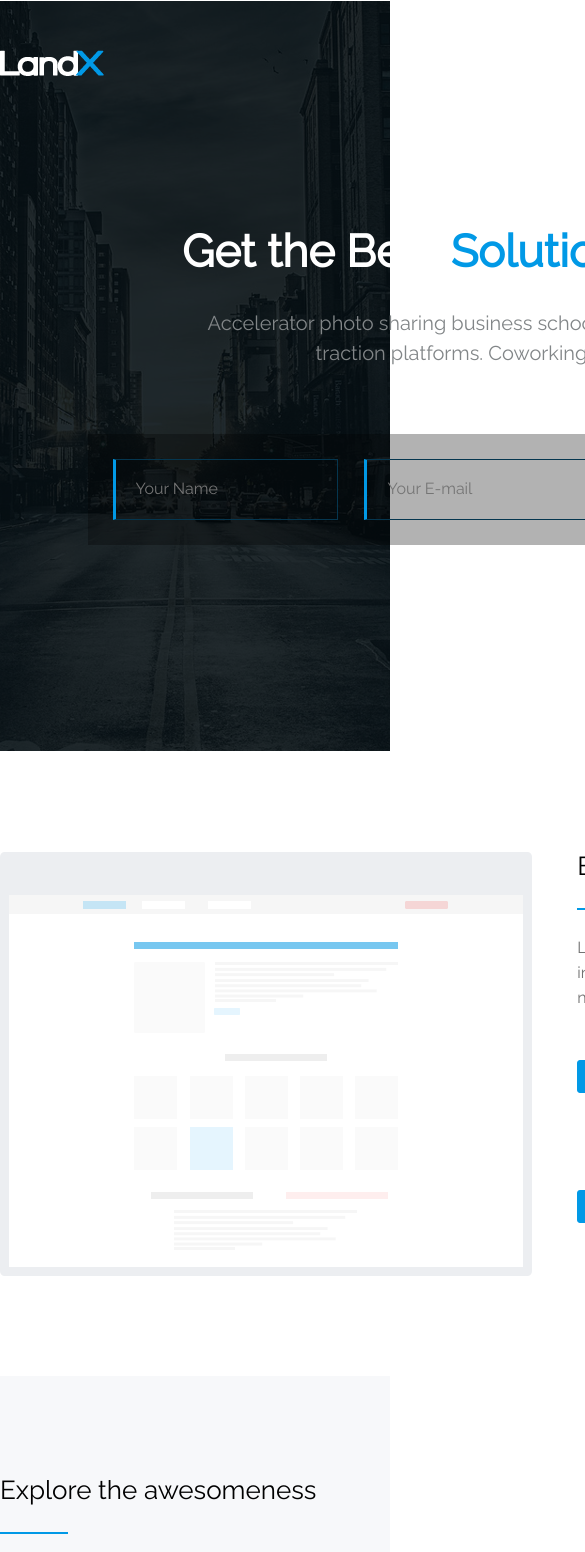
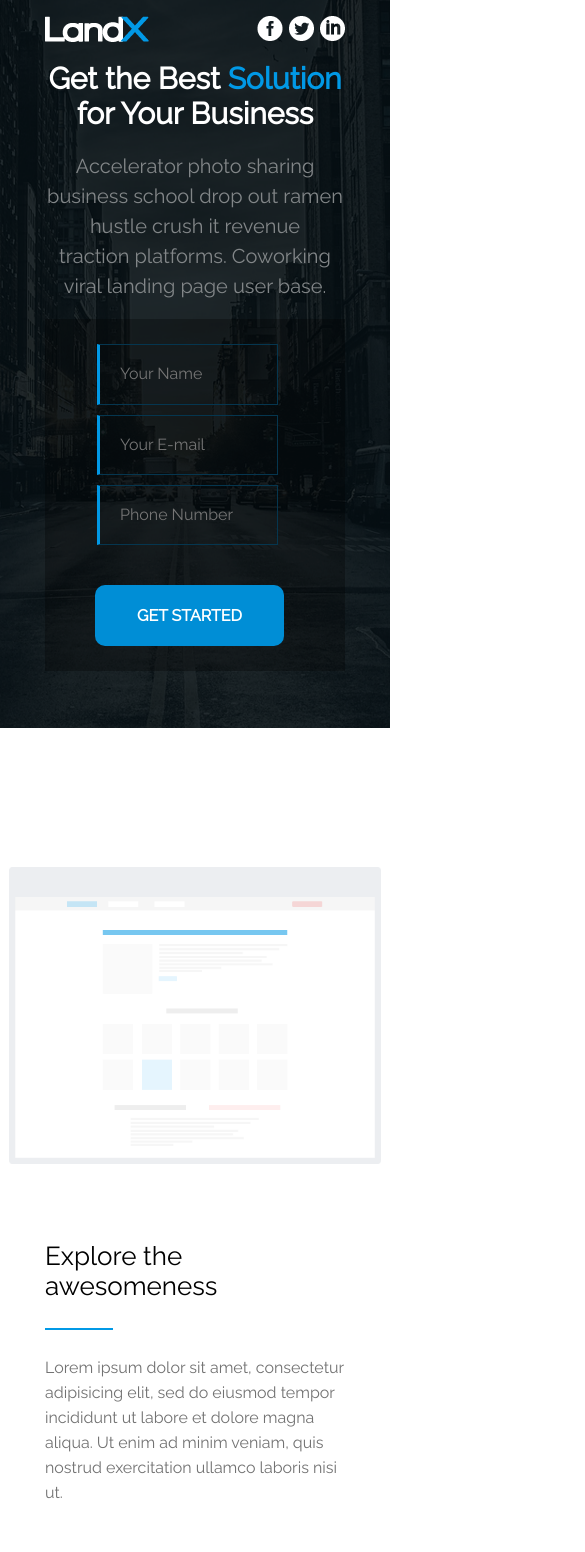
Before and after one commit to evgenborod496/landx, a plain HTML site: page index.html in a window 390 px wide. Shown: the top 1552 px of the page, 585 px wide, since content can reach past the window. Drawn offline with Linux system fonts and the light colour scheme.

Commit message:
feat: - add adaptivity

```diff
--- a/css/media.css
+++ b/css/media.css
@@ -0,0 +1,168 @@
+@media (max-width: 1230px) {
+  .container {
+    width: 1075px;
+  }
+
+  .awesomeness {
+    flex-direction: column;
+    align-items: center;
+  }
+
+  .awesomeness__img {
+    padding-bottom: 30px;
+  }
+
+}
+
+@media (max-width: 1130px) {
+  .container {
+    width: 980px;
+  }
+
+  .header__tip {
+    display: none;
+  }
+
+  .header {
+    padding-bottom: 95px;
+  }
+
+  .register__btn {
+    margin-top: 30px;
+  }
+}
+
+@media (max-width: 1030px) {
+  .container {
+    width: 880px;
+  }
+
+  .features__title::after,
+  .table__title::after {
+    left: 46%;
+  }
+}
+
+@media (max-width: 935px) {
+  .container {
+    width: 830px;
+  }
+
+  .register__item {
+    margin-left: -15px;
+  }
+
+}
+
+@media (max-width: 875px) {
+  .container {
+    width: 740px;
+  }
+
+  .container__preview {
+    margin-bottom: 69px;
+  }
+}
+
+@media (max-width: 775px) {
+  .container {
+    width: 600px;
+  }
+
+  .features__title::after,
+  .table__title::after {
+    left: 45%;
+  }
+
+  .container__preview {
+    margin: 0;
+  }
+
+  .container__solution-info {
+    margin-bottom: -2px;
+  }
+
+  .register {
+    flex-direction: column;
+    align-items: center;
+  }
+
+  .register__item {
+    margin-bottom: 10px;
+    margin-right: 0;
+    box-sizing: border-box;
+  }
+
+  .header {
+    padding-top: 16px;
+    padding-bottom: 65px;
+  }
+
+  .register__btn {
+    margin-left: 9px;
+  }
+}
+
+@media (max-width: 640px) {
+  .container {
+    width: 500px;
+  }
+  .pricing-table {
+    flex-direction: column;
+    align-items: center;
+  }
+
+  .pricing-table__item {
+    margin-bottom: 50px;
+  }
+
+  .container__table {
+    padding-bottom: 45px;
+  }
+
+  .header {
+    padding-bottom: 35px;
+  }
+
+  .features__title::after,
+  .table__title::after {
+    left: 44%;
+  }
+}
+
+@media (max-width: 565px) {
+  .container {
+    width: 400px;
+  }
+
+  .solution-info__title {
+    font-size: 40px;
+  }
+
+  .awesomeness__img {
+    background-size: 90%;
+  }
+
+  .container__awesomeness {
+    padding: 60px 0;
+  }
+
+  .features {
+    padding-top: 90px;
+    padding-bottom: 45px;
+  }
+}
+
+@media (max-width: 510px) {
+  .container {
+    width: 300px;
+  }
+
+  .awesomeness__img {
+    background-size: 70%;
+  }
+
+  .solution-info__title {
+    font-size: 30px;
+  }
+}
--- a/css/style.css
+++ b/css/style.css
@@ -68,10 +68,10 @@
 
 .register {
   display: flex;
-  justify-content: space-between;
+  justify-content: center;
   background-color: rgba(0, 0, 0, 0.3);
   padding: 25px;
-  margin: 0 auto;
+  flex-wrap: wrap;
 }
 
 .register__item {
@@ -82,7 +82,9 @@
   padding: 20px;
   color: #808080;
   width: 181px;
+  margin: 0 20px;
 }
+
 
 .register__btn {
   color: #ffffff;
@@ -93,10 +95,10 @@
   padding: 0 42px;
   line-height: 61px;
   font-weight: bold;
+  margin: 0 20px;
 }
 
 .register_container {
-  width: 945px;
   margin: 0 auto;
 }
 
@@ -228,14 +230,18 @@
 
 .features__title::after,
 .table__title::after {
-  left: 552px;
+  left: 48%;
 }
 
 .landx-features {
   display: flex;
-  justify-content: space-between;
+  justify-content: center;
   flex-wrap: wrap;
   text-align: center;
+}
+
+.landx-features__item {
+  margin: 0 26px;
 }
 
 .landx-features__item:nth-child(1),
@@ -300,15 +306,16 @@
 
 .pricing-table {
   display: flex;
-  justify-content: space-between;
+  justify-content: center;
+}
+
+.pricing-table__item {
+  width: 360px;
+  margin: 0 15px;
 }
 
 .container__pricing-table {
   padding-top: 30px;
-}
-
-.pricing-table__item {
-  width: 360px;
 }
 
 .pricing-table__rate {
--- a/index.html
+++ b/index.html
@@ -5,10 +5,11 @@
   <meta charset="UTF-8">
   <meta name="viewport" content="width=device-width, initial-scale=1.0">
   <meta http-equiv="X-UA-Compatible" content="ie=edge">
-  <title>Document</title>
+  <title>LandX</title>
   <link href="https://fonts.googleapis.com/css?family=Raleway" rel="stylesheet">
   <link rel="stylesheet" href="css/style.css">
   <link rel="stylesheet" href="css/normalize.css">
+  <link rel="stylesheet" href="css/media.css">
 </head>
 
 <body>
@@ -112,9 +113,8 @@
       </div>
     </div>
 
-    <div class="container">
       <div class="features">
-        <div class="title features__title">LandXFeatures</div>
+        <h2 class="title features__title">LandXFeatures</h2>
         <p class="text features__text">Term sheet convertible note colluding bootstrapping.</p>
         <div class="landx-features container__landx-features">
           <div class="landx-features__item">
@@ -173,13 +173,11 @@
           </div>
         </div>
       </div>
-    </div>
 
     <div class="main main_bg_grey">
-      <div class="container">
         <div class="table container__table">
           <div class="first-info first-info_center">
-            <div class="title table__title">Pricing Table</div>
+            <h2 class="title table__title">Pricing Table</h2>
             <p class="text features__text">Term sheet convertible note colluding bootstrapping.</p>
           </div>
           <div class="pricing-table container__pricing-table">
@@ -286,8 +284,6 @@
         </div>
       </div>
 
-    </div>
-
   </main>
 
 </body>
```
